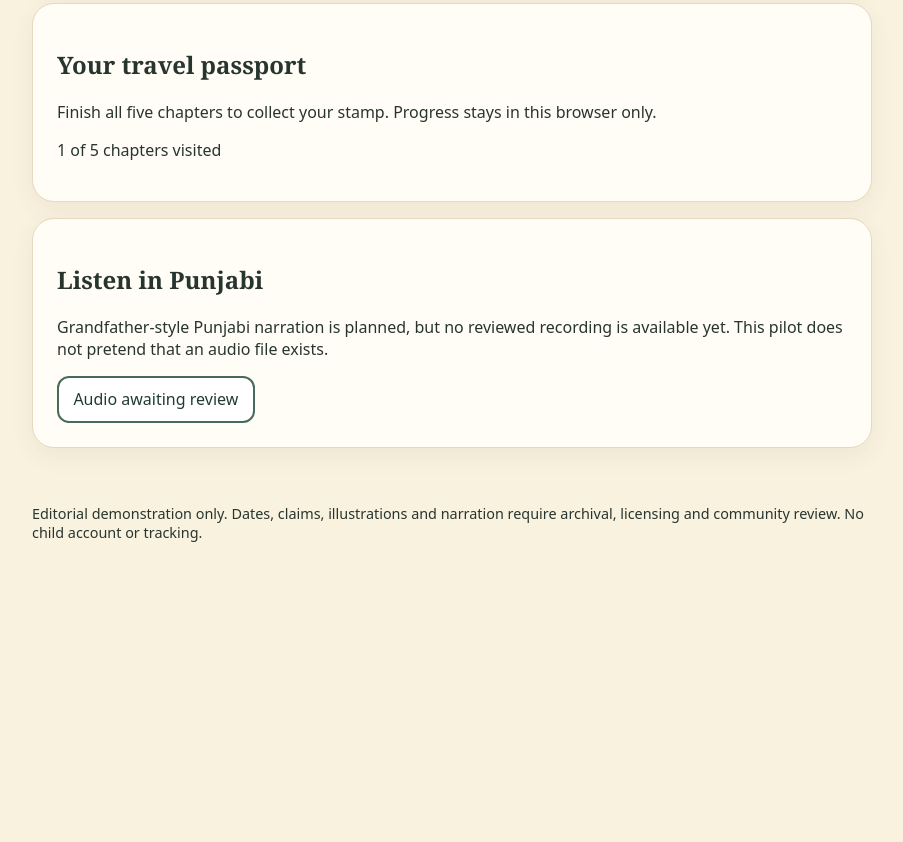
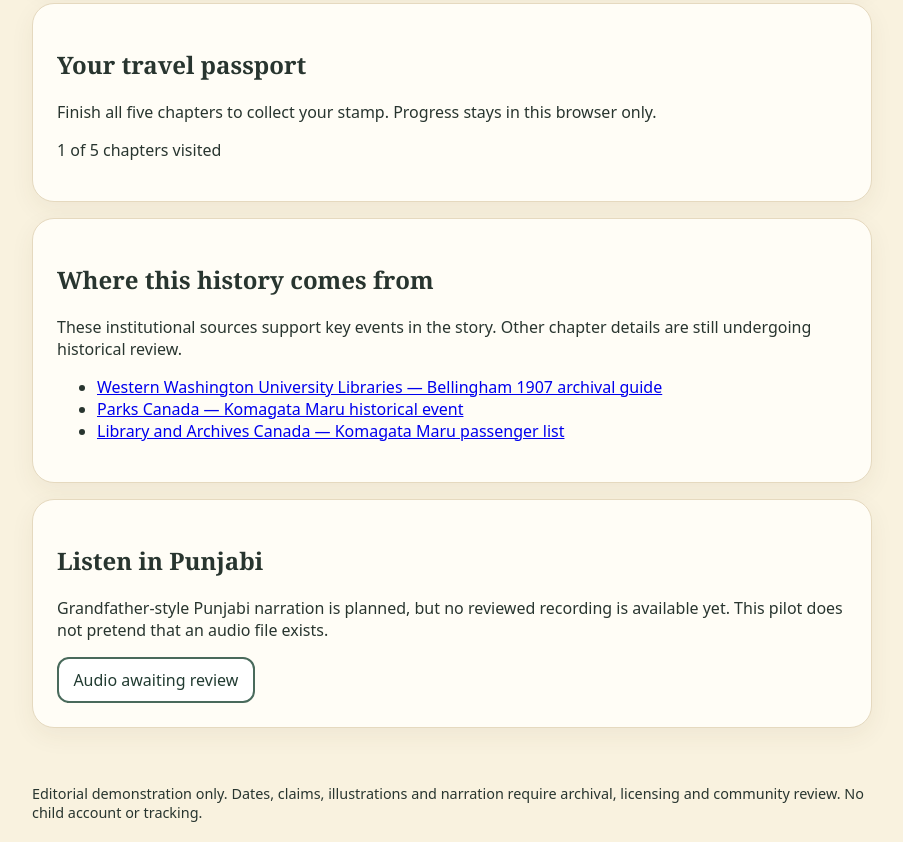
Before and after one commit to pammimcgill/panjabi-aa-gaye-oye, a website: page prototypes/panjabi-kids-pnw-pilot.html in a window 1280 px wide. Shown: the part 1675-2517 px from the top of the page, without its empty margins (188-1091 px from the left). Before the commit the page ends 2237 px from the top, so only its background shows below. Drawn offline with Linux system fonts and the light colour scheme.

Commit message:
feat(kids): expose institutional sources in story pilot

```diff
--- a/prototypes/panjabi-kids-pnw-pilot.html
+++ b/prototypes/panjabi-kids-pnw-pilot.html
@@ -9,6 +9,7 @@
 <article class="panel" aria-live="polite"><p class="eyebrow" id="count"></p><h2 id="title"></h2><div class="art" role="img" aria-label="Decorative landscape placeholder; historical artwork pending review">⛵ 🌲</div><small class="muted">Illustration placeholder — not historical evidence</small><p class="story" id="story"></p><p class="muted" id="prompt"></p><div class="row"><button id="prev">← Previous</button><button id="next">Next chapter →</button></div></article>
 <section class="panel"><h2>Explore and remember</h2><p id="question"></p><div class="row" id="answers"></div><p id="feedback" role="status"></p><p class="muted">You can always keep reading, even if you skip this activity.</p></section>
 <section class="panel"><h2>Your travel passport</h2><p>Finish all five chapters to collect your stamp. Progress stays in this browser only.</p><div id="passport"></div></section>
+<section class="panel" aria-labelledby="sources-title"><h2 id="sources-title">Where this history comes from</h2><p>These institutional sources support key events in the story. Other chapter details are still undergoing historical review.</p><ul><li><a href="https://askus.library.wwu.edu/faq/116404" target="_blank" rel="noopener noreferrer">Western Washington University Libraries — Bellingham 1907 archival guide</a></li><li><a href="https://parks.canada.ca/culture/clmhc-hsmbc/~/~/~/link.aspx?_id=2BD417C19474481DB85572425EA71CB3&_z=z" target="_blank" rel="noopener noreferrer">Parks Canada — Komagata Maru historical event</a></li><li><a href="https://www.bac-lac.gc.ca/eng/discover/immigration/immigration-records/passenger-lists/passenger-lists-1865-1922/Pages/item.aspx?IdNumber=16041" target="_blank" rel="noopener noreferrer">Library and Archives Canada — Komagata Maru passenger list</a></li></ul></section>
 <section class="panel"><h2>Listen in Punjabi</h2><p>Grandfather-style Punjabi narration is planned, but no reviewed recording is available yet. This pilot does not pretend that an audio file exists.</p><button disabled aria-disabled="true">Audio awaiting review</button></section>
 </main><footer>Editorial demonstration only. Dates, claims, illustrations and narration require archival, licensing and community review. No child account or tracking.</footer>
 <script>
```
